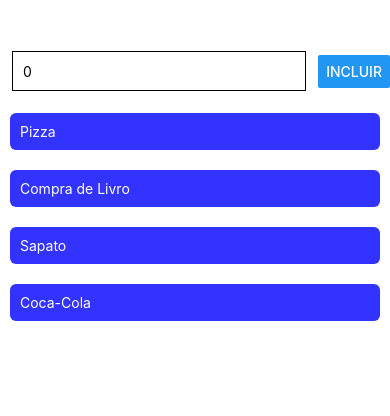
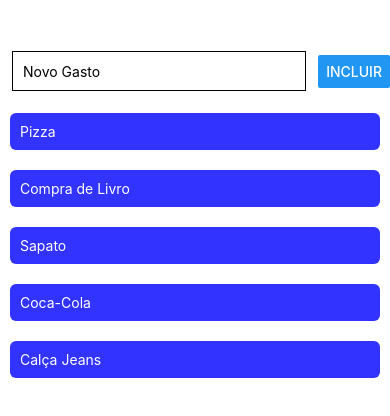
Before and after one commit to esensato/mobile-2023-01, a React Native app in the folder aula/ControleGastos/: screen / in a window 390 px wide. Shown: the top 416 px of the page. Built offline with nearby package versions, Linux system fonts and the light colour scheme.

Commit message:
14/04/2023

```diff
--- a/aula/ControleGastos/App.js
+++ b/aula/ControleGastos/App.js
@@ -1,21 +1,19 @@
-import { StyleSheet, Text, View, Button, TextInput, Pressable } from 'react-native';
+import { FlatList, StyleSheet, Text, View, Button, TextInput, Pressable, Image } from 'react-native';
 import { useState } from 'react';
+
+import { RenderItem } from './components/RenderItem'
+import { EntradaGasto } from './components/EntradaGasto'
 
 export default function App() {
 
   const [numero, atualizarNumero] = useState(0);
-  const [texto, atualizarTexto] = useState('0');
 
   const incrementar = () => {
+    contador++;
     let novoNumero = numero;
     novoNumero++;
     atualizarNumero(novoNumero);
     console.log('onPress!!!', novoNumero);
-  }
-
-  const atualizaTexto = (txt) => {
-    console.log(txt);
-    atualizarTexto(txt);
   }
 
   const novoValor = () => {
@@ -23,9 +21,9 @@ export default function App() {
     atualizaTexto("");
   }
 
-  const [gastos, addGasto] = useState(["Pizza", "Compra de Livro", "Sapato", "Coca-Cola"]);
+  const [gastos, addGasto] = useState(["Pizza", "Compra de Livro", "Sapato", "Coca-Cola", "Calça Jeans"]);
 
-  const incluir = () => {
+  const incluir = (texto) => {
     var novoGasto = [...gastos, texto];
     addGasto(novoGasto);
   }
@@ -37,44 +35,30 @@ export default function App() {
     addGasto(novaLista);
   }
 
-  const renderItem = (item, idx) => {
-    return <Pressable key={idx} onPress={()=>remover(idx)}>
-            <Text style={styles.item}>{item}</Text>
-           </Pressable>
+  const Mensagem = (props) => {
+    console.log(props);
+    return <Text style={styles.item}>{props.texto}</Text>
   }
+
   return (
     <View style={styles.container}>
-      <View style={{flexDirection: "row", alignItems: "center", }}>
-        <TextInput style={styles.input}
-                  placeholder='Novo Número'
-                  onChangeText={atualizaTexto}
-                  value={texto}/>
-        <Button title='Incluir' onPress={incluir}/>
-      </View>
-      {   gastos.map((item, idx) => renderItem(item, idx))   }
+      <EntradaGasto callBackIncluir={incluir}/>
+      <FlatList
+          data={gastos}
+          renderItem={({item, index}) => <RenderItem
+                                              item={item}
+                                              indice={index}
+                                              callBackRemover={remover}/>}
+          keyExtractor={idx => idx} />
     </View>
   );
 }
 
 const styles = StyleSheet.create({
-  item: {
-    borderRadius:6,
-    color:"white",
-    margin: 10,
-    padding: 10,
-    backgroundColor: "#33f"
-  },
   container: {
     flex: 1,
     marginTop: '10%',
     backgroundColor: '#ffff'
-  },
-  input: {
-    height: 40,
-    margin: 12,
-    width: 300,
-    borderWidth: 1,
-    padding: 10,
   },
   texto: {
     backgroundColor: 'yellow',
--- /dev/null
+++ b/aula/ControleGastos/components/EntradaGasto.js
@@ -0,0 +1,32 @@
+import { StyleSheet, View, Button, TextInput } from 'react-native';
+import { useState } from 'react';
+
+const EntradaGasto = (props) => {
+
+    const [texto, atualizarTexto] = useState('');
+
+    const atualizaTexto = (txt) => {
+        console.log(txt);
+        atualizarTexto(txt);
+    }
+
+    return <View style={{flexDirection: "row", alignItems: "center", }}>
+                <TextInput style={styles.input}
+                        placeholder='Novo Gasto'
+                        onChangeText={atualizaTexto}
+                        value={texto}/>
+                <Button title='Incluir' onPress={() => props.callBackIncluir(texto)}/>
+            </View>
+}
+
+const styles = StyleSheet.create({
+    input: {
+        height: 40,
+        margin: 12,
+        width: 300,
+        borderWidth: 1,
+        padding: 10,
+      },
+})
+
+module.exports.EntradaGasto = EntradaGasto;
--- /dev/null
+++ b/aula/ControleGastos/components/RenderItem.js
@@ -0,0 +1,21 @@
+
+import { StyleSheet, Text, Pressable } from 'react-native';
+
+const RenderItem = (props) => {
+    console.log(props.item, props.indice);
+    return <Pressable key={props.indice} onPress={()=>props.callBackRemover(props.indice)}>
+              <Text style={styles.item}>{props.item}</Text>
+           </Pressable>
+  }
+
+  const styles = StyleSheet.create({
+    item: {
+        borderRadius:6,
+        color:"white",
+        margin: 10,
+        padding: 10,
+        backgroundColor: "#33f"
+      },
+  })
+
+  module.exports.RenderItem = RenderItem;
```
Also changed, not shown: aula/ControleGastos/assets/coin.png (added).
